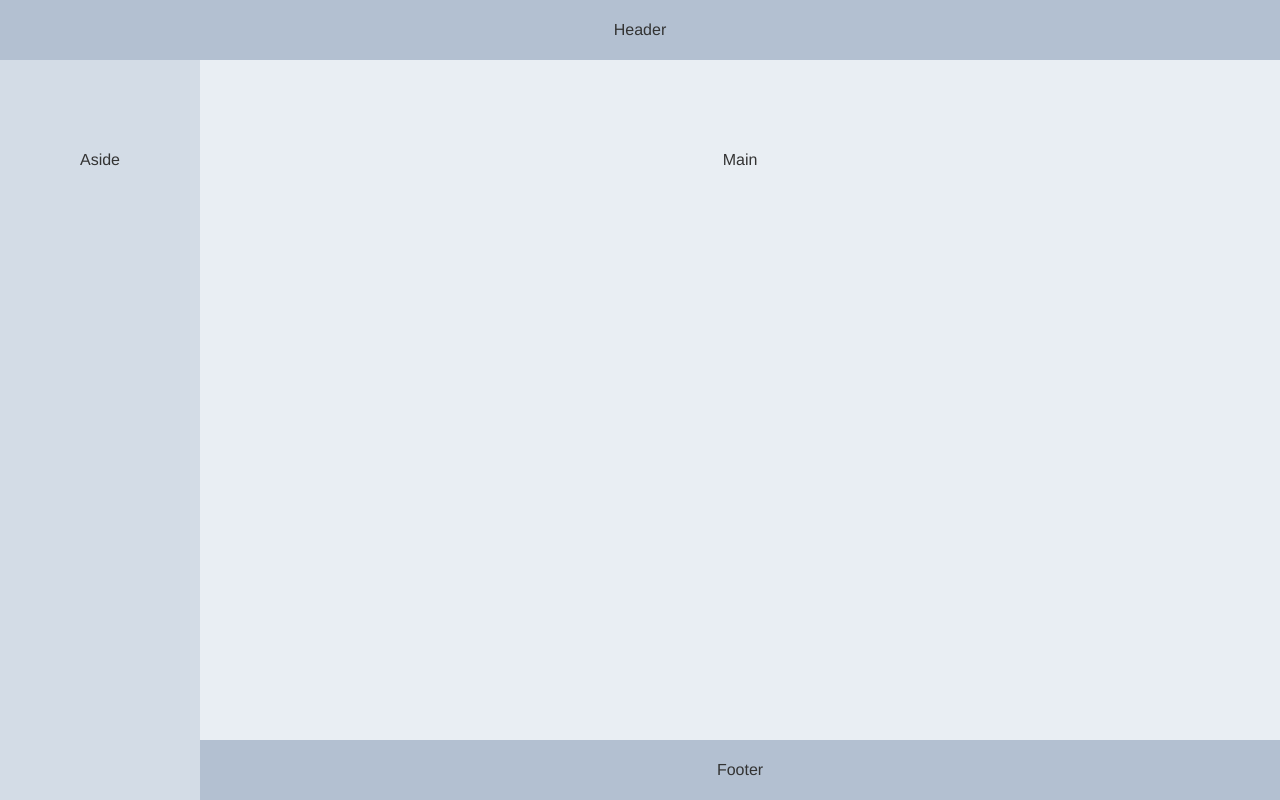
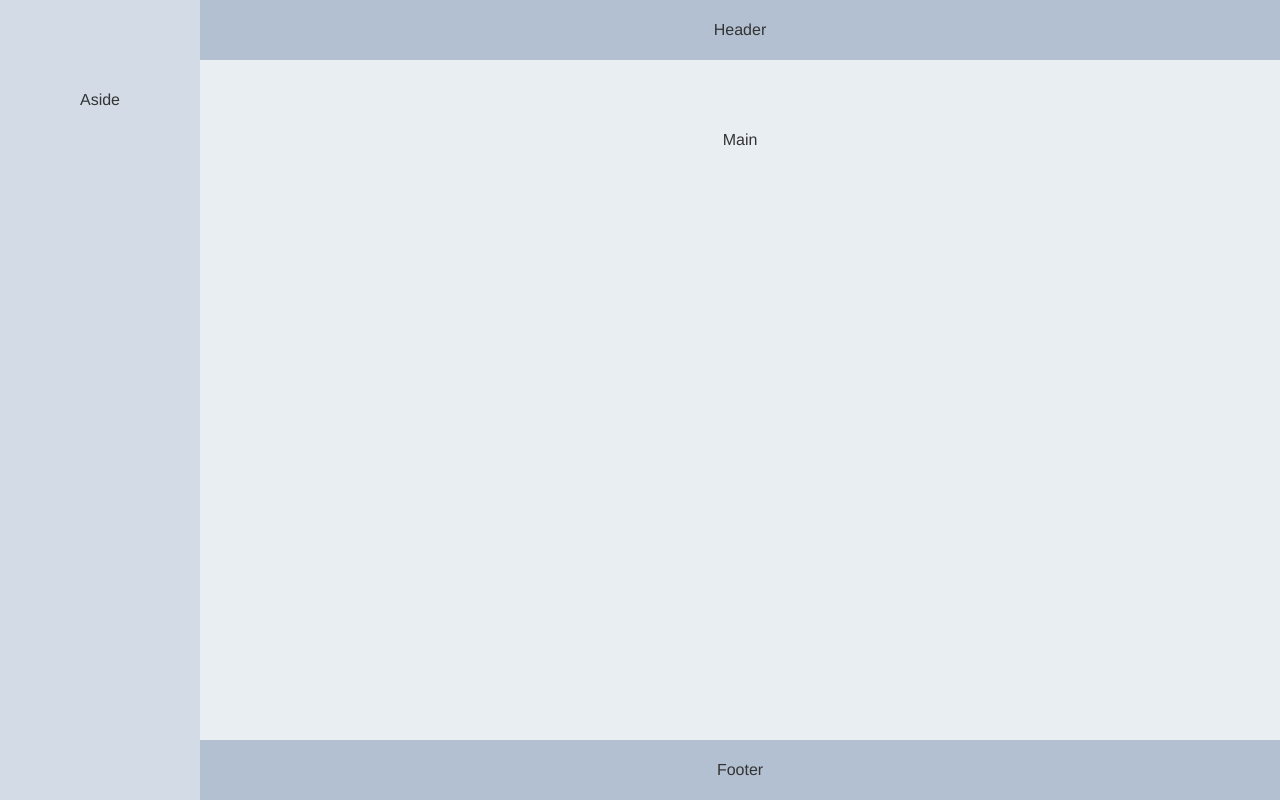
Before and after one commit to 779235394/admintemplate, a Vue app: page / in a window 1280 px wide. Built offline with nearby package versions, Linux system fonts and the light colour scheme.

Commit message:
布局修改

```diff
--- a/src/router/index.js
+++ b/src/router/index.js
@@ -8,7 +8,7 @@ const routes = [
         path: '/',
         component: (resolve) => require(['@/views/layout/index'], resolve)
     },
-     {
+    {
         path: '/login',
         component: (resolve) => require(['@/views/login/index'], resolve)
     },
--- /dev/null
+++ b/src/views/layout/aside/index.vue
@@ -0,0 +1,19 @@
+<template>
+  <div class="aside">Aside</div>
+</template>
+<script>
+export default {
+  data() {
+    return {};
+  }
+};
+</script>
+<style scoped>
+.aside {
+  width: 200px;
+  background-color: #d3dce6;
+  color: #333;
+  text-align: center;
+  line-height: 200px;
+}
+</style>
--- /dev/null
+++ b/src/views/layout/footer/index.vue
@@ -0,0 +1,19 @@
+<template>
+  <div class="footer">Footer</div>
+</template>
+<script>
+export default {
+  data() {
+    return {};
+  }
+};
+</script>
+<style scoped>
+.footer {
+  background-color: #b3c0d1;
+  color: #333;
+  text-align: center;
+  line-height: 60px;
+  width: 100%;
+}
+</style>
--- /dev/null
+++ b/src/views/layout/header/index.vue
@@ -0,0 +1,19 @@
+<template>
+  <div class="header">Header</div>
+</template>
+<script>
+export default {
+  data() {
+    return {};
+  }
+};
+</script>
+<style scoped>
+.header {
+  background-color: #b3c0d1;
+  color: #333;
+  text-align: center;
+  line-height: 60px;
+  width: 100%;
+}
+</style>
--- a/src/views/layout/index.vue
+++ b/src/views/layout/index.vue
@@ -1,62 +1,64 @@
 <template>
-    <el-container id="container" ref="container">
-        <el-header>Header</el-header>
-        <el-container>
-            <el-aside width="200px">Aside</el-aside>
-            <el-container>
-                <el-main>Main</el-main>
-                <el-footer>Footer</el-footer>
-            </el-container>
-        </el-container>
-    </el-container>
+  <div class="container">
+    <app-aside></app-aside>
+    <div class="container_right">
+      <app-header></app-header>
+      <app-main></app-main>
+      <app-footer></app-footer>
+    </div>
+  </div>
 </template>
 <script>
+import AppAside from "./aside";
+import AppFooter from "./footer";
+import AppHeader from "./header";
+import AppMain from "./main";
 export default {
+  components: {
+    AppAside,
+    AppFooter,
+    AppHeader,
+    AppMain
+  },
   data() {
-        return {
-            cheight: document.documentElement.clientHeight
-        };
-    },
-    // watch: {
-    //     cheight(newValue, oldValue) {
-    //         console.log(newValue, oldValue);
-    //     }
-    // },
-    mounted() {
-        document.getElementById("container").style.height =
-            document.documentElement.clientHeight + "px";
-
-        window.onresize = () => {
-            document.getElementById("container").style.height =
-                document.documentElement.clientHeight + "px";
-        };
+    return {};
   }
 };
 </script>
 <style scoped>
-.el-header,
+.container {
+  height: 100vh;
+  width: 100%;
+  display: flex;
+}
+.container_right {
+  display: flex;
+  flex: 1;
+  flex-direction: column;
+}
+/* .el-header,
 .el-footer {
   background-color: #b3c0d1;
   color: #333;
   text-align: center;
   line-height: 60px;
-}
+} */
 
-.el-aside {
+/* .el-aside {
   background-color: #d3dce6;
   color: #333;
   text-align: center;
   line-height: 200px;
-}
+} */
 
-.el-main {
+/* .el-main {
   background-color: #e9eef3;
   color: #333;
   text-align: center;
   line-height: 160px;
-}
+} */
 
-body > .el-container {
+/* body > .el-container {
   margin-bottom: 40px;
 }
 
@@ -67,5 +69,5 @@ body > .el-container {
 
 .el-container:nth-child(7) .el-aside {
   line-height: 320px;
-}
+} */
 </style>
--- /dev/null
+++ b/src/views/layout/main/index.vue
@@ -0,0 +1,19 @@
+<template>
+  <div class="main">Main</div>
+</template>
+<script>
+export default {
+  data() {
+    return {};
+  }
+};
+</script>
+<style scoped>
+.main {
+  background-color: #e9eef3;
+  color: #333;
+  text-align: center;
+  line-height: 160px;
+  flex: 1;
+}
+</style>
```
Also changed, not shown: package.json (+1 -7 lines), .eslintrc.js (deleted), src/App.vue (indentation only), 1 other file (tests, documents, lock files or other folders). Lines whose indentation alone changed are shown as unchanged.
